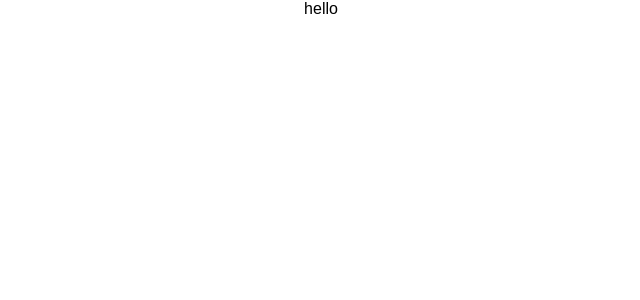
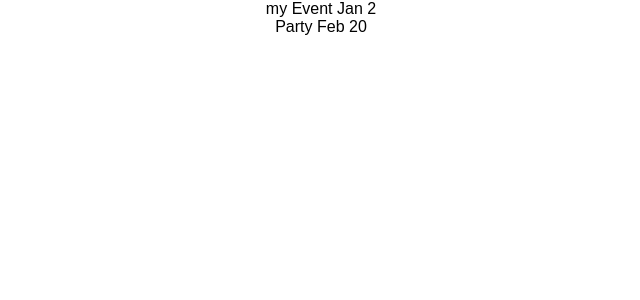
Before and after one commit to gostratasphere/project-pierre, a React (Create React App) app in the folder frontend/: page /list in a window 1280 px wide. Shown: the top 300 px of the page, without its empty margins (319-959 px from the left). Built offline with nearby package versions, Linux system fonts and the light colour scheme.

Commit message:
basic eventList functionality

```diff
--- a/frontend/src/components/EventList.js
+++ b/frontend/src/components/EventList.js
@@ -6,12 +6,38 @@ class EventList extends Component {
     this.state = {};
   }
 
+  generateRows(){
+  	let data = [['my Event', 'Jan 2'], ['Party', 'Feb 20']]
+  	let rows = [];
+  	data.map((i)=> {
+  		rows.push(<EventRow eventName={i[0]} eventDate={i[1]}></EventRow>);
+  	})
+  	return rows;
+  }
+
 	render() {
 		return (
-			<div>hello</div>
+			<div>
+				{this.generateRows()}
+			</div>
 		)
 	}
 
 }
 
+class EventRow extends Component {
+	constructor(props){
+		super(props);
+		this.state = {}
+	}
+	componentWillMount(){
+		console.log(this.props)
+	}
+	render(){
+		return (
+			<div>{this.props.eventName} {this.props.eventDate}</div>
+			)
+	}
+}
+
 export default EventList;
```
